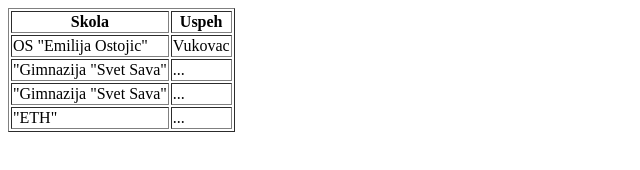
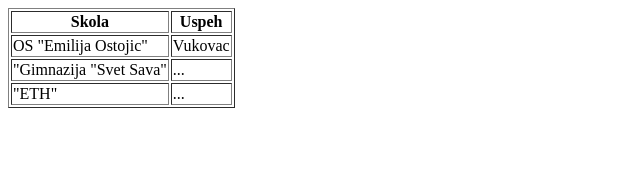
Before and after one commit to SoggyG/Biography, a plain HTML site: page main.html in a window 1280 px wide. Shown: the whole page, without its empty margins (0-640 px from the left). Drawn offline with Linux system fonts and the light colour scheme.

Commit message:
Update main.html

```diff
--- a/main.html
+++ b/main.html
@@ -22,10 +22,7 @@
             <td>"Gimnazija "Svet Sava"</td>
             <td>...</td>
         </tr>
-        <tr>
-            <td>"Gimnazija "Svet Sava"</td>
-            <td>...</td>
-        </tr>
+
         <tr>
             <td>"ETH"</td>
             <td>...</td>
```
